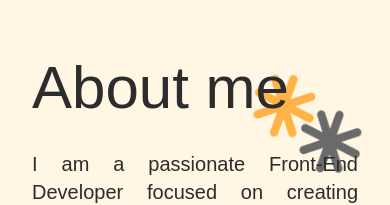
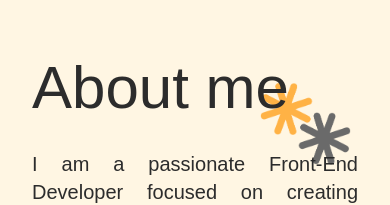
Before and after one commit to aimlana/SalimMaulana-Portofolio, a React (Vite) app: page / in a window 390 px wide. Shown: the part 642-847 px from the top of the page. Built offline with nearby package versions, Linux system fonts and the light colour scheme; a web font is replaced by a local one.

Commit message:
style: :iphone: Improve responsiveness of layout

```diff
--- a/src/components/AboutSection.jsx
+++ b/src/components/AboutSection.jsx
@@ -27,8 +27,8 @@ const AboutSection = () => {
       </div>
       <img
         src={twoStarPattern}
-        className='absolute right-0 -mt-48 w-[30vw] -z-10 me-6
-                    md:w-[20vw] md:-mt-56 md:right-44 md:z-0
+        className='absolute right-0 -mt-48 w-[25vw] -z-10 me-9
+                    md:w-[20vw] md:-mt-56 md:right-36 md:z-0
                     lg:static lg:mt-0 lg:me-12 lg:w-[25vw]'
         alt='Star Pattern'
       />
```
